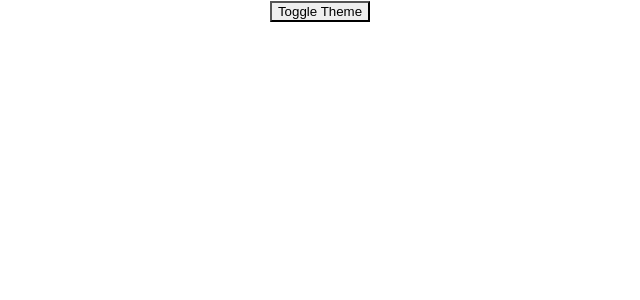
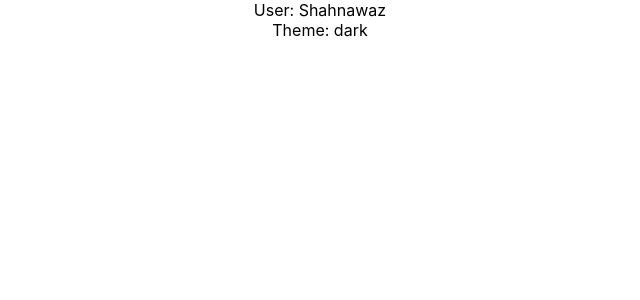
Before and after one commit to shahnawaz/advance-react-concepts, a React (Create React App) app: page / in a window 1280 px wide. Shown: the top 300 px of the page, without its empty margins (320-960 px from the left). Built offline with nearby package versions, Linux system fonts and the light colour scheme.

Commit message:
Context - Multiple Context

```diff
--- a/src/App.js
+++ b/src/App.js
@@ -6,11 +6,12 @@ import './App.css';
 import Context from './context/Index';
 import DynamicContext from './context/dynamic-context/DynamicContext';
 import NestedContextUpdate from "./context/nested-context-update/NestedContextUpdate";
+import MultipleContext from "./context/multiple-context/MultipleContext";
 
 function App() {
   return (
     <div className="App">
-        <NestedContextUpdate />
+        <MultipleContext theme='dark' signedInUser={{name: 'Shahnawaz'}} />
     </div>
   );
 }
--- /dev/null
+++ b/src/context/multiple-context/MultipleContext.js
@@ -0,0 +1,50 @@
+import React, { Component, createContext } from 'react';
+
+// Theme context, default to light theme
+const ThemeContext = createContext('light');
+
+// Signed-in user context
+const UserContext = createContext({
+    name: 'Guest',
+});
+
+function Layout() {
+    return (
+        <div>
+            <Content />
+        </div>
+    );
+}
+
+// A component may consume multiple contexts
+function Content() {
+    return (
+        <ThemeContext.Consumer>
+            {theme => (
+                <UserContext.Consumer>
+                    {user => (<>
+                        <div>User: { user.name }</div>
+                        <div>Theme: { theme }</div>
+                    </>)}
+                </UserContext.Consumer>
+            )}
+        </ThemeContext.Consumer>
+    );
+}
+
+class MultipleContext extends Component {
+    render() {
+        const {signedInUser, theme} = this.props;
+
+        // App component that provides initial context values
+        return (
+            <ThemeContext.Provider value={theme}>
+                <UserContext.Provider value={signedInUser}>
+                    <Layout />
+                </UserContext.Provider>
+            </ThemeContext.Provider>
+        );
+    }
+}
+
+export default MultipleContext;
```
